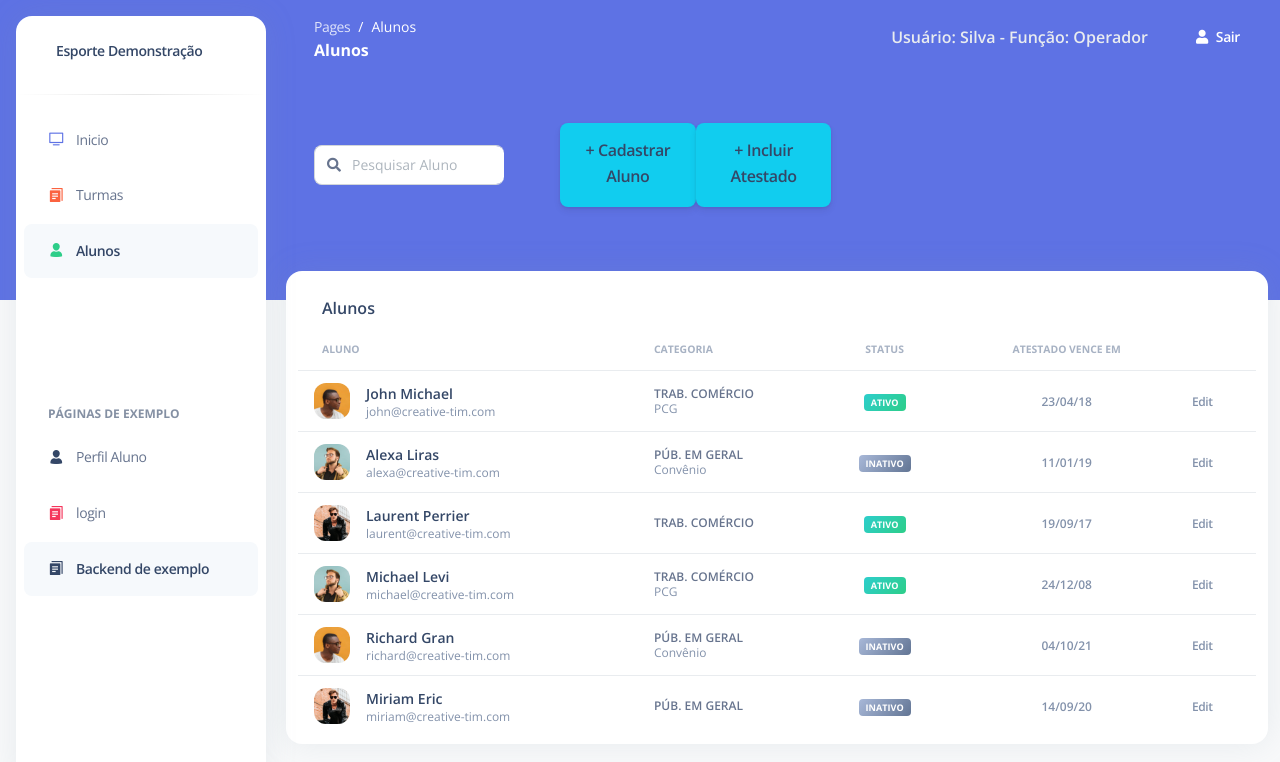
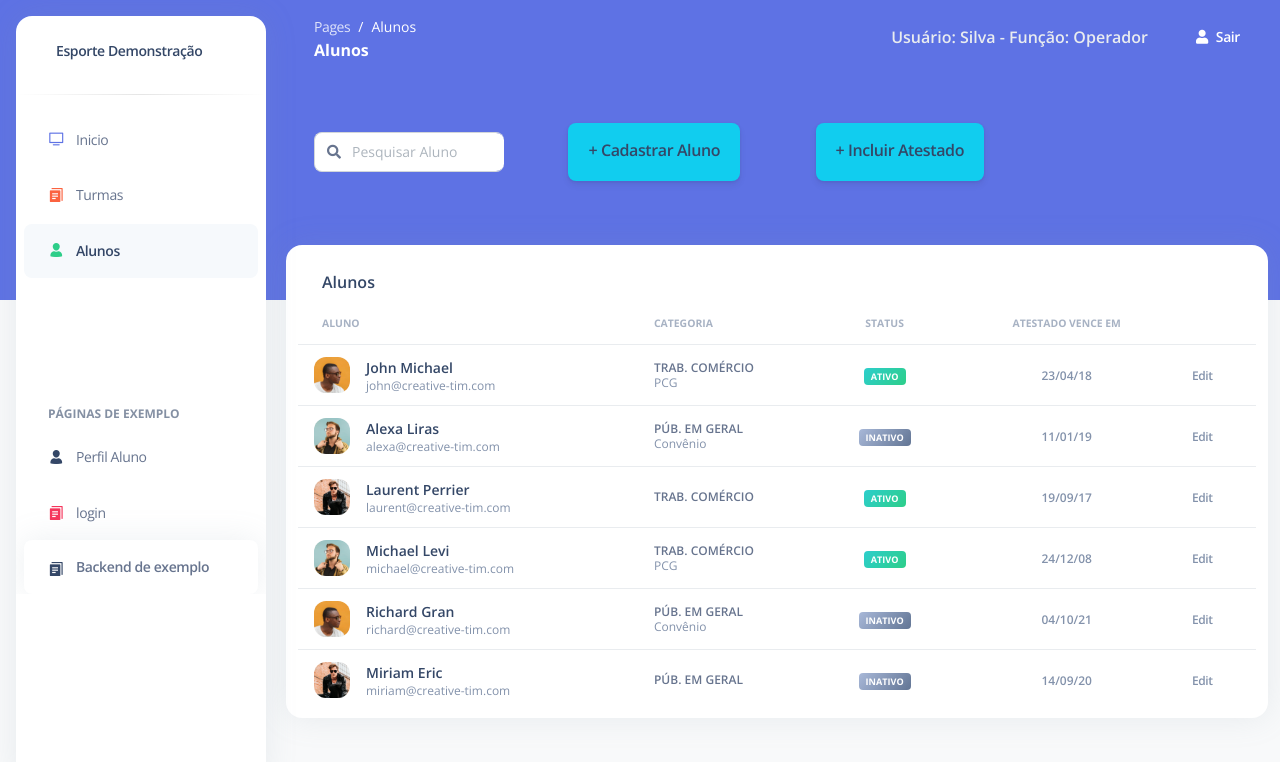
Before and after one commit to JulioCout/SAE-Front, a Vue app: page /alunos in a window 1280 px wide. Shown: the top 762 px of the page. Built offline with nearby package versions, Linux system fonts and the light colour scheme.

Commit message:
alterar botões de turmas e alunos

```diff
--- a/src/examples/Sidenav/SidenavList.vue
+++ b/src/examples/Sidenav/SidenavList.vue
@@ -93,7 +93,7 @@ const getRoute = () => {
         </sidenav-item>
       </li>
 
-      <a href="https://github.com/JulioCout/esporte_back" target="_blank"></a>
+      <a href="https://github.com/JulioCout/esporte_back" target="_blank">
         <li class="nav-item">
           <sidenav-item
             to=""
@@ -105,6 +105,7 @@ const getRoute = () => {
             </template>
           </sidenav-item>
         </li>
+      </a>
 
     </ul>
   </div>
--- a/src/views/Alunos.vue
+++ b/src/views/Alunos.vue
@@ -24,16 +24,19 @@ import ArgonButton from "@/components/ArgonButton.vue";
             </div>
           </div>
 
-          <div class="col-lg-4">
-
-            <div class="card-body pt-4 p-3 d-flex flex-row justify-content-between">
+          <div class="col-lg-3">
+            <div class="card-body pt-4 p-3 d-flex flex-row justify-content-around">
               <argon-button
                 color="info"
                 size="md"
                 class="d-flex align-items-left justify-content-center "
                 ><h6 class="mt-1">+ Cadastrar Aluno</h6>
               </argon-button>
+            </div>
+          </div>
 
+          <div class="col-lg-3">
+            <div class="card-body pt-4 p-3 d-flex flex-row justify-content-around">
               <argon-button
                 color="info"
                 size="md"
--- a/src/views/Turmas.vue
+++ b/src/views/Turmas.vue
@@ -28,8 +28,7 @@ import ArgonButton from "@/components/ArgonButton.vue";
             </div>
           </div>
 
-          <div class="col-lg-4">
-
+          <div class="col-lg-3">
             <div class="card-body pt-4 p-3 d-flex flex-row justify-content-around">
               <argon-button
                 color="info"
@@ -37,7 +36,11 @@ import ArgonButton from "@/components/ArgonButton.vue";
                 class="d-flex align-items-left justify-content-center "
                 ><h6 class="mt-1">+ Abrir Turma</h6>
               </argon-button>
+            </div>
+          </div>
 
+          <div class="col-lg-3">
+            <div class="card-body pt-4 p-3 d-flex flex-row justify-content-around">
               <argon-button
                 color="info"
                 size="md"
```
Lines whose indentation alone changed are shown as unchanged.
